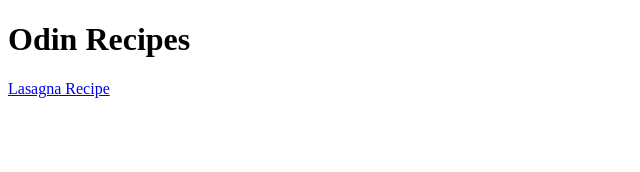
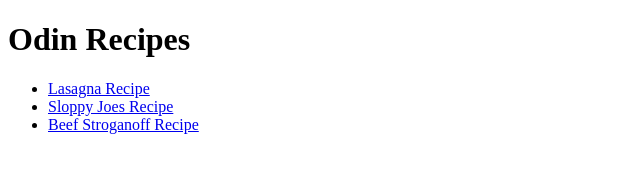
Before and after one commit to BeandonM/odin-recipes, a plain HTML site: page index.html in a window 1280 px wide. Shown: the whole page, without its empty margins (0-640 px from the left). Drawn offline with Linux system fonts and the light colour scheme.

Commit message:
Added links to the two pages Sloppy Joes and Beef Stroganoff

```diff
--- a/index.html
+++ b/index.html
@@ -8,6 +8,10 @@
     </head>
     <body>
         <h1>Odin Recipes</h1>
-        <a href = "./recipes/lasagna.html">Lasagna Recipe</a>
+        <ul>
+            <li><a href = "./recipes/lasagna.html">Lasagna Recipe</a></li>
+            <li><a href = "./recipes/sloppy_joes.html">Sloppy Joes Recipe</a></li>
+            <li><a href = "./recipes/beef_stroganoff.html">Beef Stroganoff Recipe</a></li>
+        </ul>
     </body>
 </html>
```
